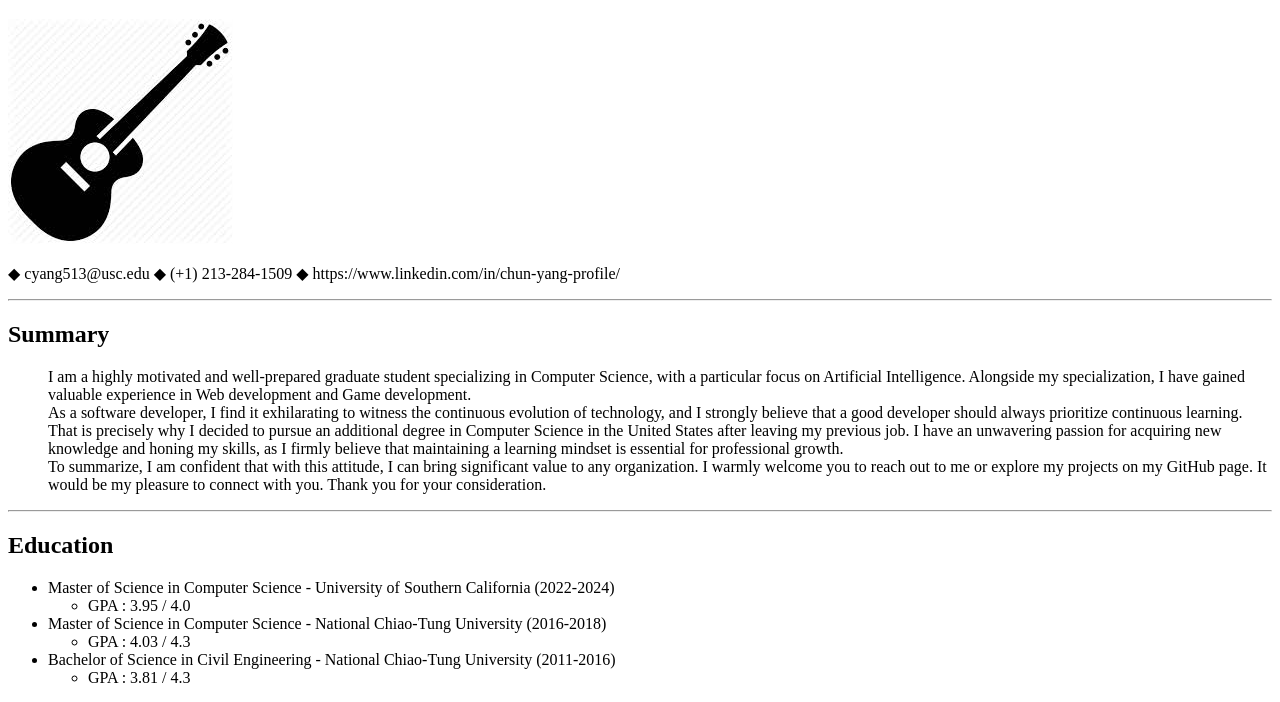
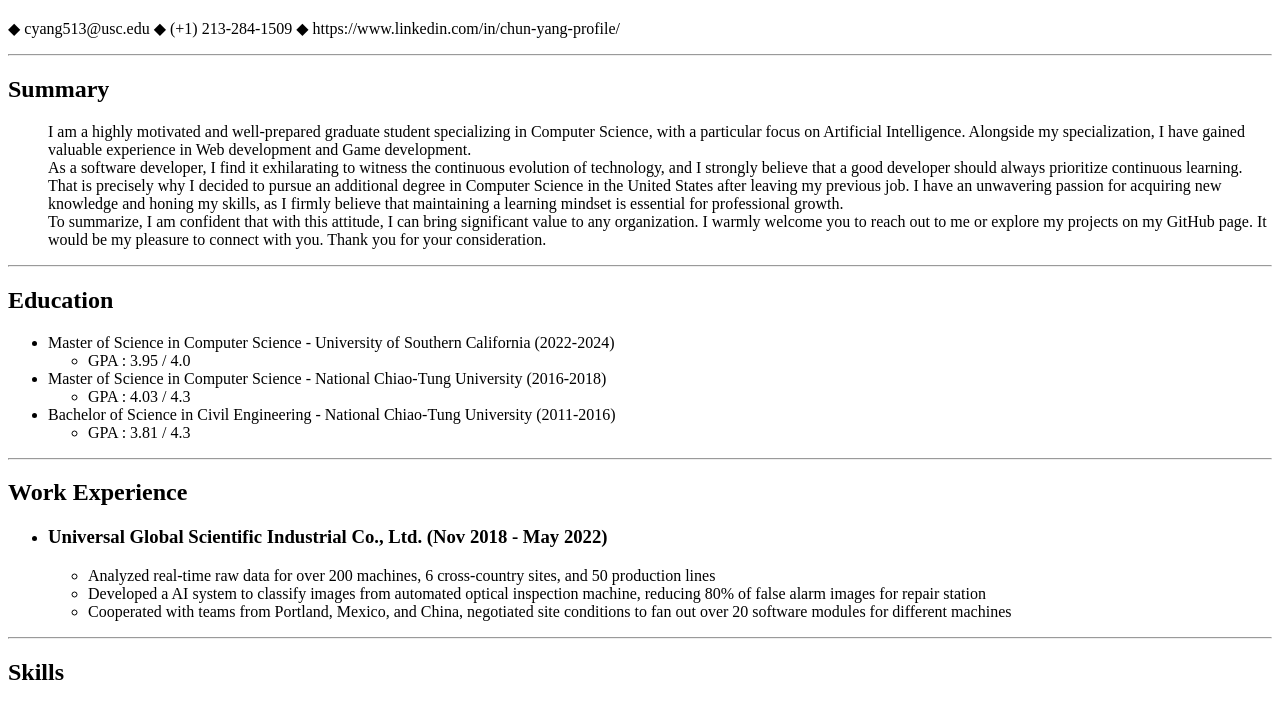
Before and after one commit to cy3021561/online-resume, a plain HTML site: page index.html in a window 1280 px wide. Shown: the part 61-763 px from the top of the page. Drawn offline with Linux system fonts and the light colour scheme.

Commit message:
Update index.html

```diff
--- a/index.html
+++ b/index.html
@@ -6,7 +6,6 @@
   </head>
   <body>
     <h1>Chun Yang</h1>
-    <img src="./images/country.jpeg" />
     <p>
       ◆ cyang513@usc.edu ◆ (+1) 213-284-1509 ◆
       https://www.linkedin.com/in/chun-yang-profile/
```
